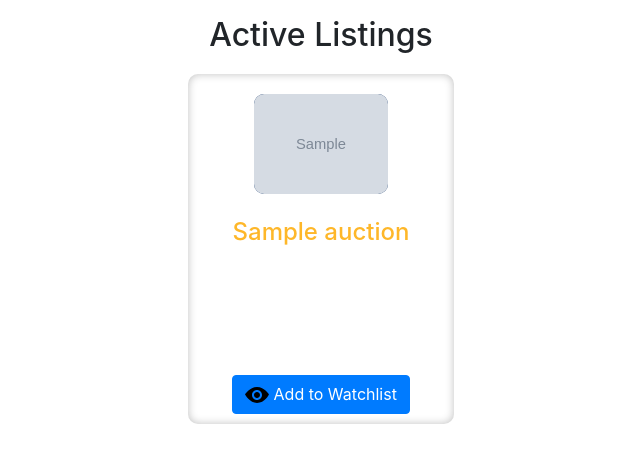
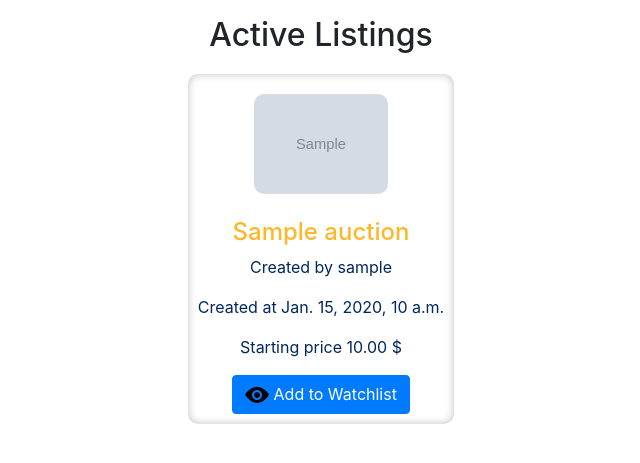
Before and after one commit to AbdelrahmanXMohamed/Commerce_Clone, a Django app: page / in a window 1280 px wide. Shown: the part 64-527 px from the top of the page, without its empty margins (319-959 px from the left). Run offline with Django 3.2, Linux system fonts and the light colour scheme; tables that the repository leaves empty hold one stand-in row (values such as "Sample post"); grey boxes marked "Sample" are stand-in pictures; some libraries are stand-ins or nearby versions.

Commit message:
all django work done remaining style

```diff
--- a/auctions/static/auctions/auction.css
+++ b/auctions/static/auctions/auction.css
@@ -24,8 +24,7 @@ div.frame {
       min-width: 100px;
       max-height: 100px;
       border-radius: 10px;
-      transition: 0.5s;
-      background: #00275e; }
+      transition: 0.5s; }
       div.frame div.MyCard img:hover {
         transform: scale(1.3); }
     div.frame div.MyCard div.left_card {
@@ -33,6 +32,6 @@ div.frame {
       padding: 10px; }
       div.frame div.MyCard div.left_card p {
         white-space: nowrap;
-        color: #fff; }
+        color: #00275e; }
 
 /*# sourceMappingURL=auction.css.map */
--- a/auctions/static/auctions/auctions.scss
+++ b/auctions/static/auctions/auctions.scss
@@ -26,7 +26,6 @@ div.frame {
       max-height: 100px;
       border-radius: 10px;
       transition: 0.5s;
-      background: #00275e;
 
       &:hover {
         transform: scale(1.3);
@@ -37,7 +36,7 @@ div.frame {
       padding: 10px;
       p {
         white-space: nowrap;
-        color: #fff;
+        color: #00275e;
       }
     }
   }
```
Also changed, not shown: 1 other file.
